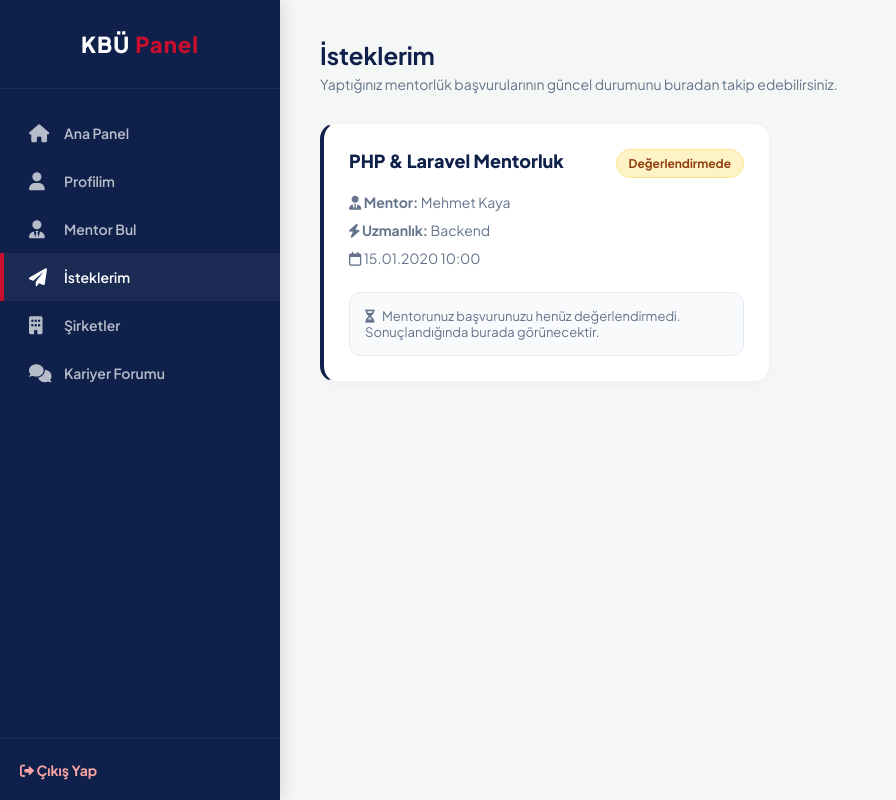
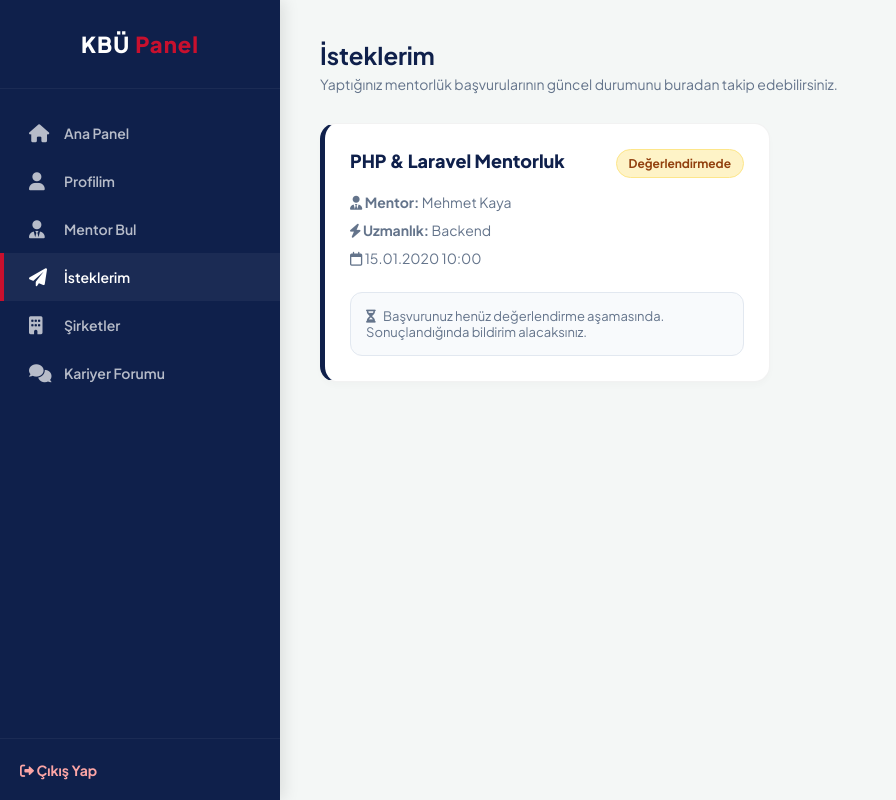
Before and after one commit to Sila-Donmez/KARIYER-ODAKLI-MEZUN-DAYANISMA-FORMU, a PHP site: page /mentor/student_my_requests.php in a window 1280 px wide. Shown: the whole page, without its empty margins (0-896 px from the left). Run offline with PHP 8.4, Linux system fonts and the light colour scheme; a user stored in the database is signed in; data comes from the database, SQL or seed files in the repository; tables that the repository leaves empty hold one stand-in row (values such as "Sample post").

Commit message:
Update student_my_requests.php

```diff
--- a/kariyer_platformu/mentor/student_my_requests.php
+++ b/kariyer_platformu/mentor/student_my_requests.php
@@ -2,12 +2,15 @@
 require_once "../includes/db.php";
 session_start();
 
+// 1. Oturum Kontrolü
 if (!isset($_SESSION['user_id'])) {
     header("Location: ../auth/login.php");
     exit();
 }
+
 $student_id = $_SESSION['user_id'];
 
+// 2. Veri Çekme İşlemi
 // Başvuruları, İlan bilgilerini ve Mentorun e-posta dahil bilgilerini çekiyoruz
 $sql = "
     SELECT
@@ -35,6 +38,7 @@ $total_requests = count($requests);
 <html lang="tr">
 <head>
     <meta charset="UTF-8">
+    <meta name="viewport" content="width=device-width, initial-scale=1.0">
     <title>İsteklerim | KBÜ Mentorluk</title>
     <link rel="stylesheet" href="https://cdnjs.cloudflare.com/ajax/libs/font-awesome/6.0.0/css/all.min.css">
     <link rel="stylesheet" href="../assets/css/main.css">
@@ -61,11 +65,13 @@ $total_requests = count($requests);
                 <?php else: ?>
                     <?php foreach ($requests as $req): ?>
                         <?php
-                            // GÜVENLİK/BUG FİX: Durumu tamamen küçük harfe çevirip boşlukları temizleyerek garantiye alıyoruz
+                            // Durum kontrolü: Veritabanından gelen veriyi standardize ediyoruz
                             $current_status = trim(strtolower($req['status']));
+
+                            // Border rengi belirleme
                             $border_color = ($current_status === 'approved') ? '#10b981' : (($current_status === 'rejected') ? '#ef4444' : 'var(--kbu-lacivert)');
                         ?>
-                        <div class="ad-card" style="border-left-color: <?= $border_color ?>;">
+                        <div class="ad-card" style="border-left: 5px solid <?= $border_color ?>;">
 
                             <div style="display: flex; justify-content: space-between; align-items: flex-start; margin-bottom: 10px;">
                                 <h3 class="ad-title" style="margin: 0;"><?= htmlspecialchars($req['title']) ?></h3>
@@ -90,15 +96,15 @@ $total_requests = count($requests);
                                 <?php if ($current_status === 'approved'): ?>
                                     <div style="background: #f0fdf4; border: 1px solid #bbf7d0; border-radius: 12px; padding: 20px;">
                                         <h4 style="color: #166534; margin: 0 0 10px 0; font-size: 15px;">
-                                            <i class="fa-solid fa-party-horn" style="margin-right: 5px;"></i> Harika haber! Başvurunuz kabul edildi.
+                                            <i class="fa-solid fa-certificate" style="margin-right: 5px;"></i> Tebrikler! Başvurunuz kabul edildi.
                                         </h4>
                                         <p style="color: #15803d; font-size: 13px; margin: 0 0 15px 0;">
-                                            Mentorunuzla iletişime geçerek kariyer yolculuğunuza ilk adımı atabilirsiniz. Kendisine hemen bir e-posta göndererek uygun bir toplantı tarihi belirleyebilirsiniz.
+                                            Mentorunuzla iletişime geçerek kariyer yolculuğunuza başlayabilirsiniz.
                                         </p>
                                         <div style="background: white; padding: 12px 15px; border-radius: 8px; border: 1px solid #bbf7d0; display: inline-flex; align-items: center; gap: 10px;">
                                             <i class="fa-solid fa-envelope" style="color: #166534; font-size: 16px;"></i>
                                             <div>
-                                                <span style="display: block; font-size: 11px; font-weight: 800; color: #166534; text-transform: uppercase; letter-spacing: 0.5px;">Mentor İletişim Adresi</span>
+                                                <span style="display: block; font-size: 11px; font-weight: 800; color: #166534; text-transform: uppercase; letter-spacing: 0.5px;">Mentor İletişim</span>
                                                 <a href="mailto:<?= htmlspecialchars($req['mentor_email']) ?>" style="color: #15803d; font-weight: bold; text-decoration: none; font-size: 14px;">
                                                     <?= htmlspecialchars($req['mentor_email']) ?>
                                                 </a>
@@ -109,14 +115,14 @@ $total_requests = count($requests);
                                 <?php elseif ($current_status === 'rejected'): ?>
                                     <div style="background: #fef2f2; border: 1px solid #fecaca; border-radius: 12px; padding: 15px;">
                                         <p style="color: #991b1b; font-size: 13px; margin: 0;">
-                                            <i class="fa-solid fa-circle-info" style="margin-right: 5px;"></i> Mentorunuz şu an programının yoğunluğu sebebiyle yeni bir öğrenci kabul edemediğini belirtti. Lütfen diğer deneyimli mezunlarımızın ilanlarına göz atmaya devam edin.
+                                            <i class="fa-solid fa-circle-info" style="margin-right: 5px;"></i> Mentorunuz şu an kontenjanı dolu olduğu için talebinizi karşılayamadı. Diğer ilanları inceleyebilirsiniz.
                                         </p>
                                     </div>
 
                                 <?php else: ?>
                                     <div style="background: #f8fafc; border: 1px solid #e2e8f0; border-radius: 12px; padding: 15px;">
                                         <p style="color: #64748b; font-size: 13px; margin: 0;">
-                                            <i class="fa-solid fa-hourglass-half" style="margin-right: 5px;"></i> Mentorunuz başvurunuzu henüz değerlendirmedi. Sonuçlandığında burada görünecektir.
+                                            <i class="fa-solid fa-hourglass-half" style="margin-right: 5px;"></i> Başvurunuz henüz değerlendirme aşamasında. Sonuçlandığında bildirim alacaksınız.
                                         </p>
                                     </div>
                                 <?php endif; ?>
```
